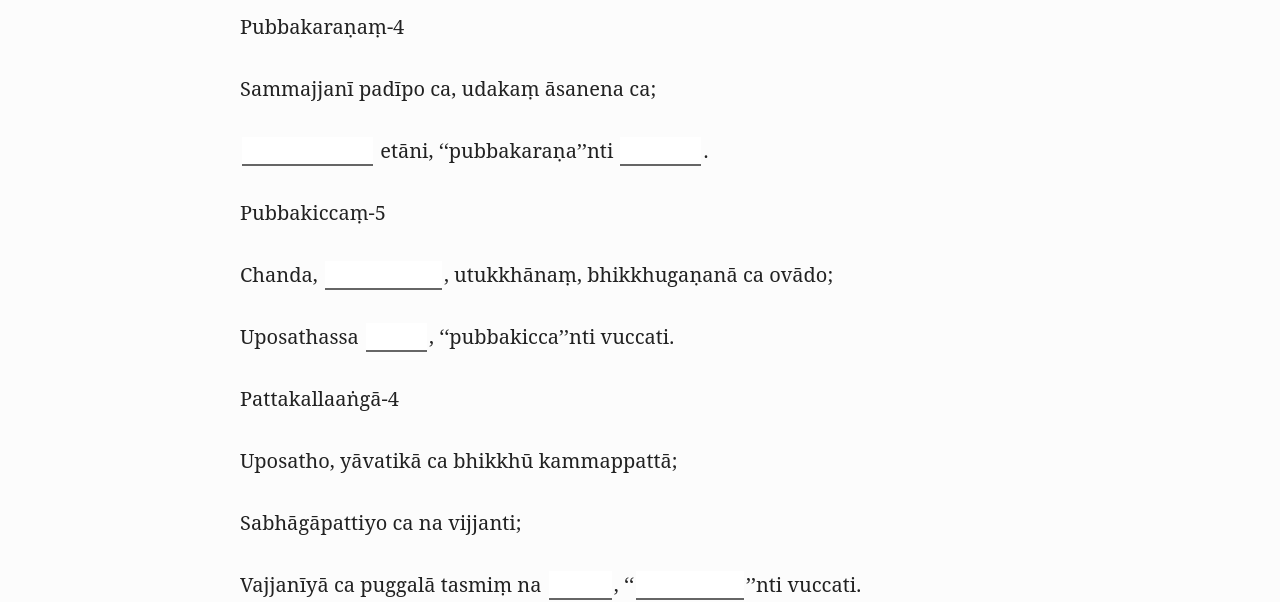
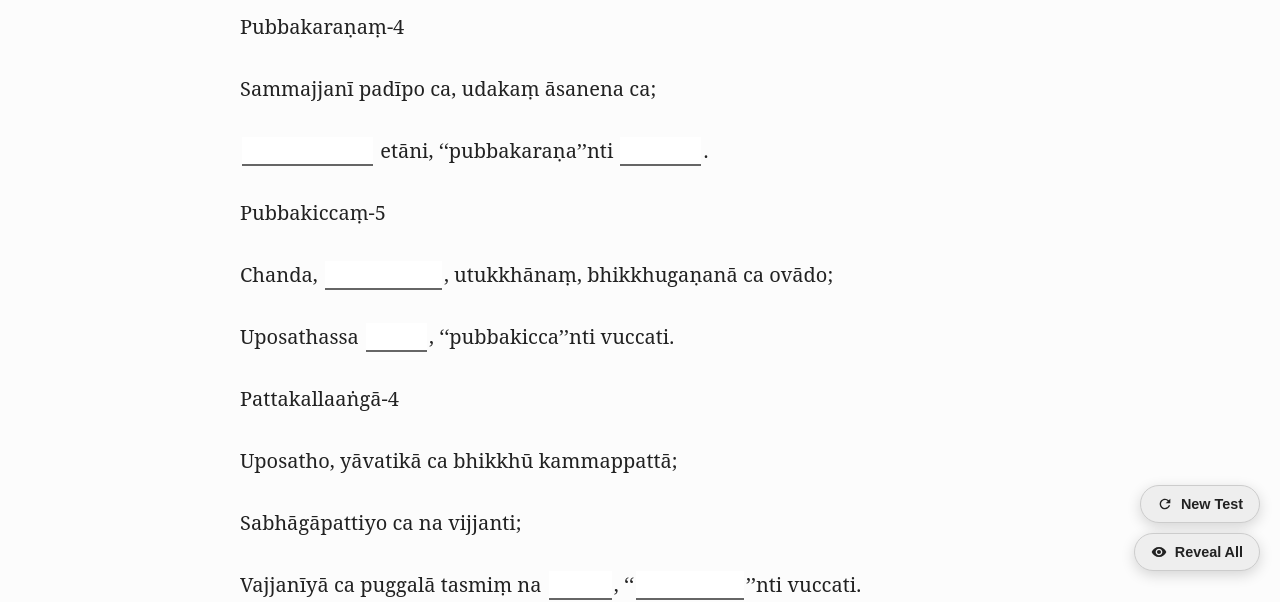
Before and after one commit to vpnry/patimokkha_recitation, a plain HTML site: page index.html in a window 1280 px wide. Shown: the part 205-807 px from the top of the page. Drawn offline with Linux system fonts and the light colour scheme.

Commit message:
[Added] Title and 2 floating buttons

```diff
--- a/index.html
+++ b/index.html
@@ -3,7 +3,7 @@
 <head>
 <meta charset="UTF-8">
 <meta name="viewport" content="width=device-width, initial-scale=1.0">
-<title>Pali Memorizer</title>
+<title>Pātimokkha Recitation &amp; Memorizer | Bhikkhupātimokkhapāḷi</title>
 <style>
     :root {
         --bg-color: #fcfcfc;
@@ -152,6 +152,58 @@
     .sentence-nav button { padding: 10px 20px; font-size: 1rem; cursor: pointer; background: var(--btn-bg); color: var(--text-color); border: 1px solid var(--border); border-radius: 4px; }
     .sentence-nav button:hover { background: var(--btn-hover); }
     #script-select { background: var(--input-bg); color: var(--text-color); border: 1px solid var(--border); border-radius: 4px; padding: 2px; }
+    .fab-container {
+        position: fixed;
+        bottom: 24px;
+        right: 20px;
+        z-index: 1000;
+        display: flex;
+        flex-direction: column;
+        gap: 10px;
+        align-items: flex-end;
+    }
+    .fab-btn {
+        display: inline-flex;
+        align-items: center;
+        gap: 8px;
+        background: var(--panel-bg);
+        color: var(--text-color);
+        border: 1px solid var(--border);
+        padding: 10px 16px;
+        border-radius: 30px;
+        font-family: sans-serif;
+        font-size: 0.9rem;
+        font-weight: 600;
+        cursor: pointer;
+        box-shadow: 0 4px 14px rgba(0, 0, 0, 0.16);
+        backdrop-filter: blur(8px);
+        -webkit-backdrop-filter: blur(8px);
+        transition: transform 0.2s, box-shadow 0.2s, background-color 0.2s;
+    }
+    .fab-btn:hover {
+        background: var(--btn-hover);
+        transform: translateY(-2px);
+        box-shadow: 0 6px 18px rgba(0, 0, 0, 0.22);
+    }
+    .fab-btn:active {
+        transform: translateY(0);
+    }
+    .fab-btn svg {
+        width: 16px;
+        height: 16px;
+        fill: currentColor;
+    }
+    @media (max-width: 600px) {
+        .fab-container {
+            bottom: 16px;
+            right: 14px;
+            gap: 8px;
+        }
+        .fab-btn {
+            padding: 8px 14px;
+            font-size: 0.85rem;
+        }
+    }
 </style>
 <script>
 /**
@@ -214,6 +266,17 @@ const CVT = (function(){return(()=>{"use strict";var e={384:(e,r,n)=>{var a,t,o,
         <span id="progress-text">0 / 773</span>
         <div class="progress-bar-bg"><div id="progress-bar" class="progress-bar-fill"></div></div>
     </div>
+</div>
+
+<div class="fab-container" id="fab-container">
+    <button class="fab-btn" id="fab-reshuffle" title="New Test (Shortcut: Ctrl+R)" aria-label="New Test">
+        <svg viewBox="0 0 24 24"><path d="M17.65 6.35A7.958 7.958 0 0012 4c-4.42 0-7.99 3.58-7.99 8s3.57 8 7.99 8c3.73 0 6.84-2.55 7.73-6h-2.08A5.99 5.99 0 0112 18c-3.31 0-6-2.69-6-6s2.69-6 6-6c1.66 0 3.14.69 4.22 1.78L13 11h7V4l-2.35 2.35z"/></svg>
+        <span>New Test</span>
+    </button>
+    <button class="fab-btn" id="fab-reveal" title="Reveal All (Shortcut: Ctrl+H)" aria-label="Reveal All">
+        <svg viewBox="0 0 24 24"><path d="M12 4.5C7 4.5 2.73 7.61 1 12c1.73 4.39 6 7.5 11 7.5s9.27-3.11 11-7.5c-1.73-4.39-6-7.5-11-7.5zM12 17c-2.76 0-5-2.24-5-5s2.24-5 5-5 5 2.24 5 5-2.24 5-5 5zm0-8c-1.66 0-3 1.34-3 3s1.34 3 3 3 3-1.34 3-3-1.34-3-3-3z"/></svg>
+        <span>Reveal All</span>
+    </button>
 </div>
 
 <div class="container" id="text-container">
@@ -909,6 +972,8 @@ const CVT = (function(){return(()=>{"use strict";var e={384:(e,r,n)=>{var a,t,o,
         document.getElementById('btn-reset').addEventListener('click', reset);
         document.getElementById('btn-reveal').addEventListener('click', revealAll);
         document.getElementById('btn-reshuffle').addEventListener('click', reshuffle);
+        document.getElementById('fab-reveal').addEventListener('click', revealAll);
+        document.getElementById('fab-reshuffle').addEventListener('click', reshuffle);
         document.getElementById('btn-mode').addEventListener('click', toggleMode);
         document.getElementById('btn-dark').addEventListener('click', () => {
             document.body.classList.toggle('dark-mode');
```
